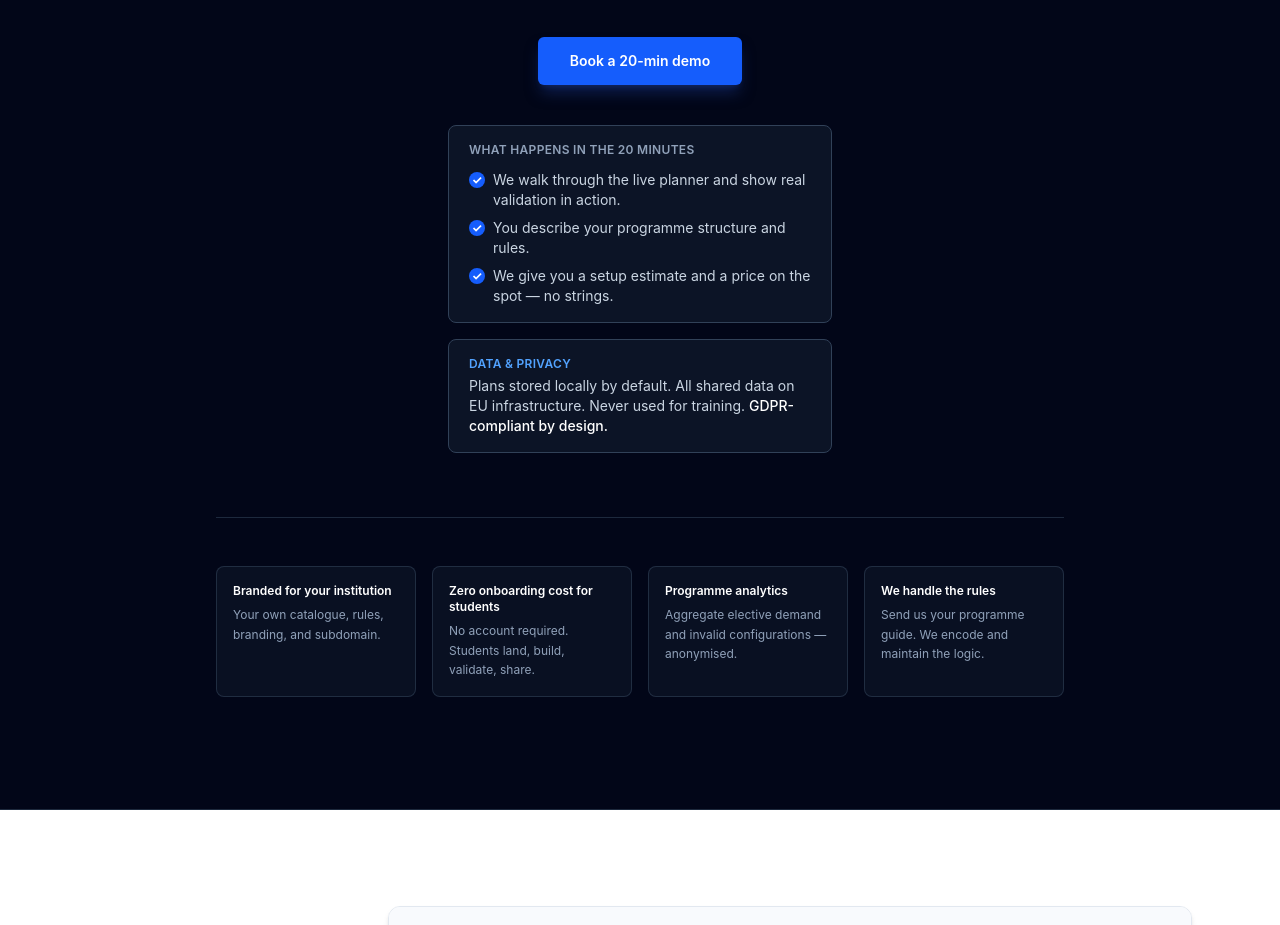
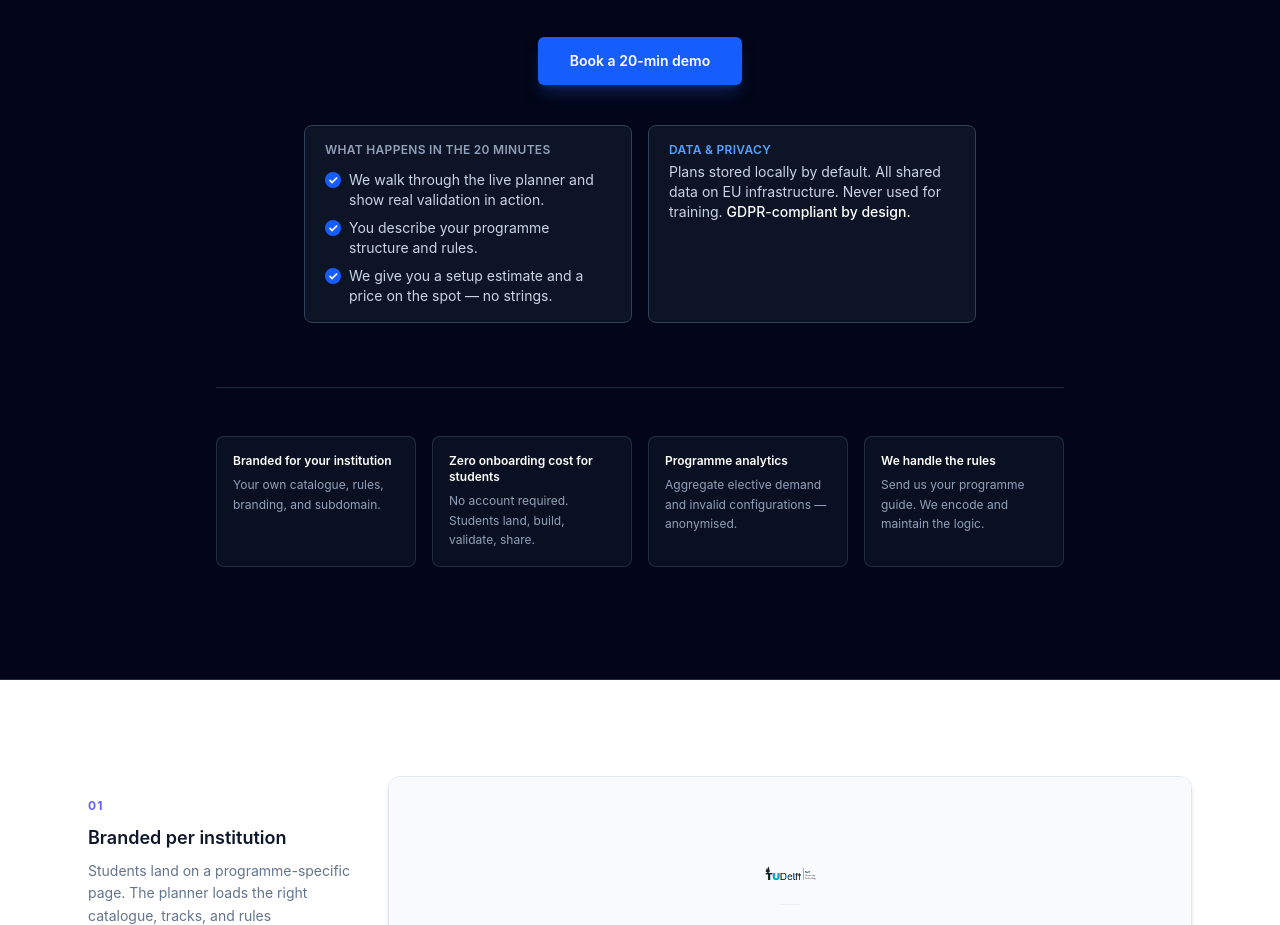
Before and after one commit to epoelilotto/mscplanner-marketing, an Astro site: page / in a window 1280 px wide. Shown: the part 3794-4719 px from the top of the page. Built offline with nearby package versions, Linux system fonts and the light colour scheme; Astro itself is replaced by a stand-in of ours.

Commit message:
ForUniversities: place 20-min and GDPR boxes side by side
Co-Authored-By: Claude Sonnet 4.6 <noreply@anthropic.com>

```diff
--- a/src/components/ForUniversities.astro
+++ b/src/components/ForUniversities.astro
@@ -37,8 +37,9 @@ const demoSteps = [
       Book a 20-min demo
     </a>
 
-    <!-- What happens in the call -->
-    <div class="mt-10 mx-auto max-w-sm text-left rounded-lg border border-slate-700 bg-slate-800/40 px-5 py-4">
+    <!-- What happens + GDPR side by side -->
+    <div class="mt-10 mx-auto max-w-2xl grid grid-cols-1 gap-4 sm:grid-cols-2 text-left">
+      <div class="rounded-lg border border-slate-700 bg-slate-800/40 px-5 py-4">
         <p class="text-xs font-semibold uppercase tracking-wide text-slate-400">What happens in the 20 minutes</p>
         <ul class="mt-3 space-y-2">
           {demoSteps.map((step) => (
@@ -49,14 +50,13 @@ const demoSteps = [
           ))}
         </ul>
       </div>
-
-    <!-- GDPR -->
-    <div class="mt-4 mx-auto max-w-sm text-left rounded-lg border border-slate-700 bg-slate-800/40 px-5 py-4">
+      <div class="rounded-lg border border-slate-700 bg-slate-800/40 px-5 py-4">
         <p class="text-xs font-semibold uppercase tracking-wide text-blue-400">Data &amp; Privacy</p>
         <p class="mt-1 text-sm text-slate-300">
           Plans stored locally by default. All shared data on EU infrastructure. Never used for training.
           <span class="font-medium text-white">GDPR-compliant by design.</span>
         </p>
+      </div>
     </div>
 
     <!-- Testimonial placeholder — uncomment and fill in when first coordinator quote is received
```
Lines whose indentation alone changed are shown as unchanged.
